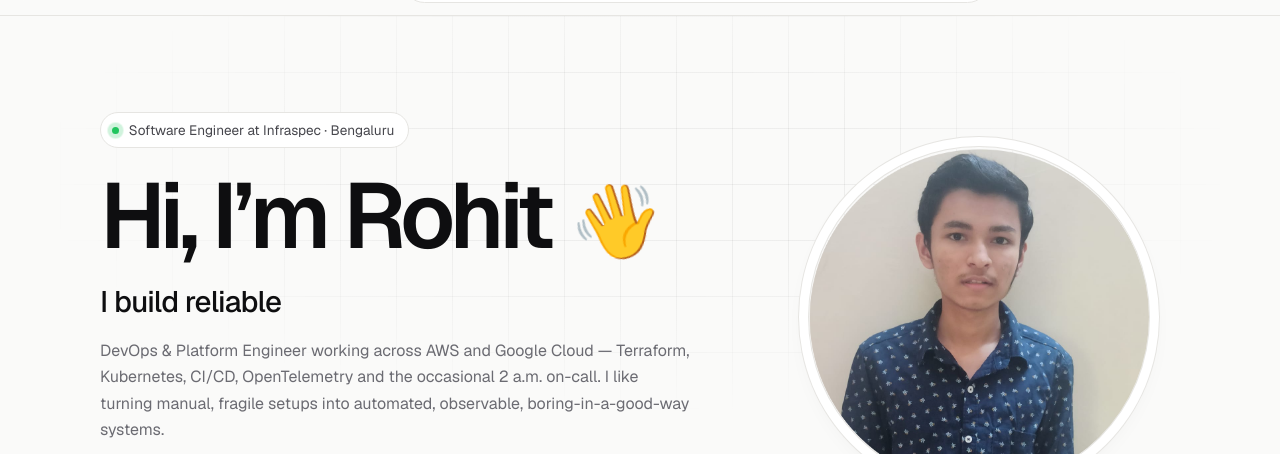
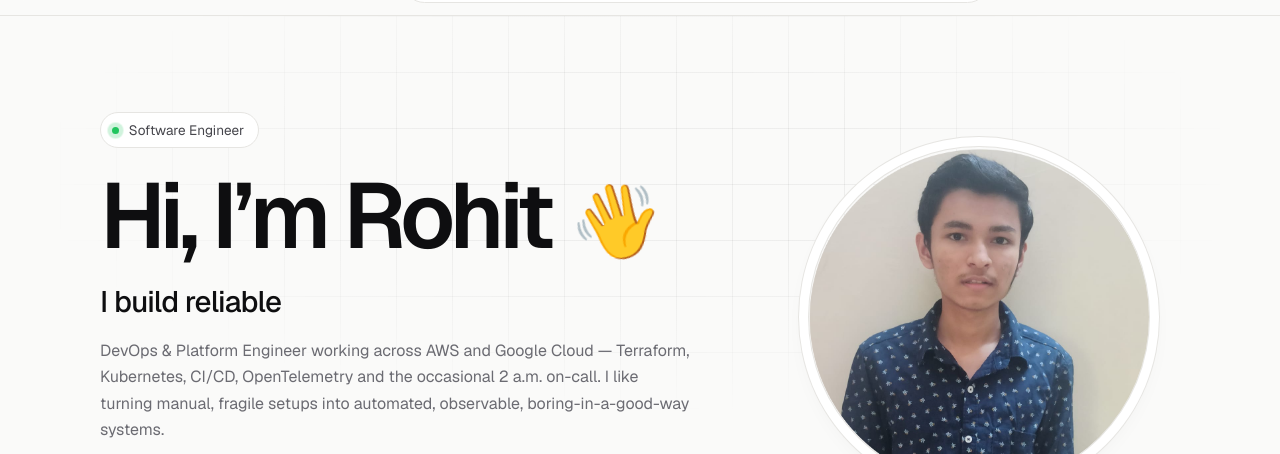
Before and after one commit to rohit-500/Portfolio, a plain HTML site: page index.html in a window 1280 px wide. Shown: the part 54-508 px from the top of the page. Drawn offline with nearby package versions, Linux system fonts and the light colour scheme.

Commit message:
chore: show only designation in hero status badge

```diff
--- a/index.html
+++ b/index.html
@@ -78,8 +78,7 @@
 			<div class="hero-fx" id="hero-fx" aria-hidden="true"></div>
 			<div class="hero-grid">
 				<div class="hero-text">
-					<p class="status"><span class="status-dot" aria-hidden="true"></span>Software Engineer at
-						Infraspec &middot; Bengaluru</p>
+					<p class="status"><span class="status-dot" aria-hidden="true"></span>Software Engineer</p>
 					<h1 class="hero-name">Hi, I&rsquo;m <span class="nowrap">Rohit <span class="wave" aria-hidden="true">👋</span></span></h1>
 					<p class="hero-tagline">
 						I build reliable
```
